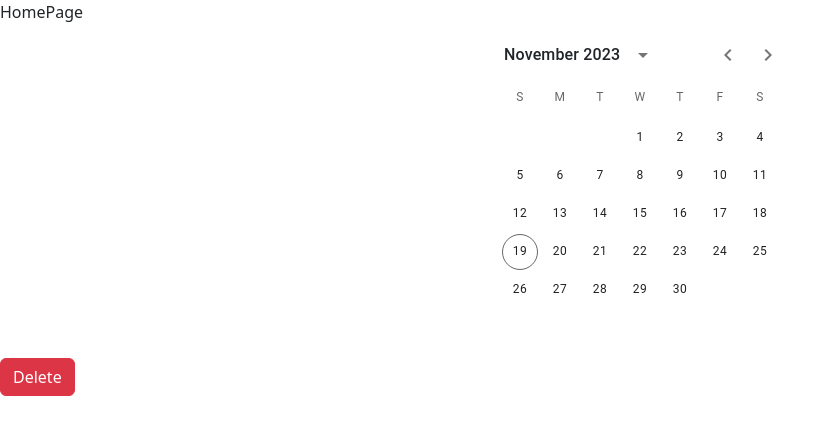
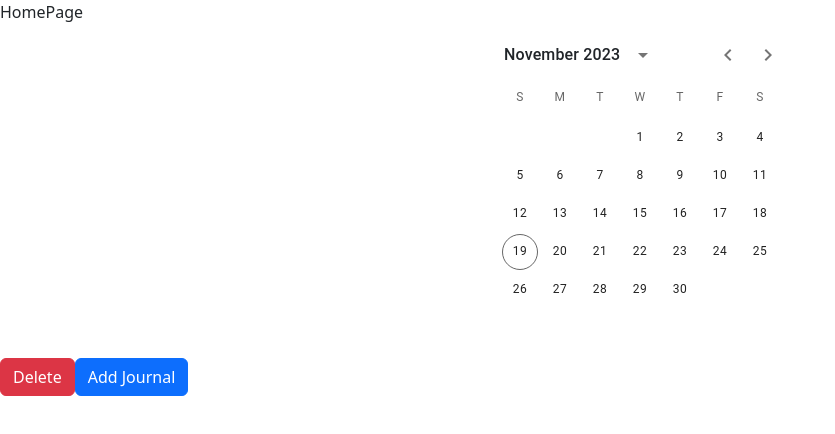
Before and after one commit to jamiema1/Minute-Mood, a React (Create React App) app in the folder frontend/: page / in a window 1280 px wide. Shown: the top 434 px of the page, without its empty margins (0-835 px from the left). Built offline with nearby package versions, Linux system fonts and the light colour scheme.

Commit message:
added journal Modal

```diff
--- a/frontend/package.json
+++ b/frontend/package.json
@@ -12,6 +12,8 @@
     "@testing-library/react": "^13.4.0",
     "@testing-library/user-event": "^13.5.0",
     "bootstrap": "^5.3.2",
+    "dayjs": "^1.11.10",
+    "eslint-config-recommended": "^4.1.0",
     "react": "^18.2.0",
     "react-bootstrap": "^2.9.1",
     "react-dom": "^18.2.0",
--- /dev/null
+++ b/frontend/src/modules/common/components/journalModal.jsx
@@ -0,0 +1,25 @@
+import React, {useState} from "react"
+
+import Button from "react-bootstrap/Button"
+import Modal from "react-bootstrap/Modal"
+
+export default function JournalModal({title, form}) {
+  const [show, setShow] = useState(false)
+
+  const handleClose = () => setShow(false)
+  const handleShow = () => setShow(true)
+
+  const newForm = {...form, props: {...form.props, handleClose}}
+
+  return (
+    <>
+      <Button onClick={handleShow}>{title}</Button>
+      <Modal show={show} onHide={handleClose} backdrop="static" centered>
+        <Modal.Header closeButton>
+          <Modal.Title>{title}</Modal.Title>
+        </Modal.Header>
+        <Modal.Body>{newForm}</Modal.Body>
+      </Modal>
+    </>
+  )
+}
--- a/frontend/src/modules/pages/homePage.jsx
+++ b/frontend/src/modules/pages/homePage.jsx
@@ -1,6 +1,7 @@
 import React from 'react'
 import Calendar from './calendar'
 import DeleteButtonModal from 'modules/common/components/deleteButtonModal'
+import JournalModal from 'modules/common/components/journalModal'
 
 
 
@@ -13,6 +14,10 @@ export default function HomePage() {
         confirmAction={() => alert("deleted")}
         title={"Test Delete"}
       ></DeleteButtonModal>
+      <JournalModal
+        form={<div>Test</div>}
+        title={"Add Journal"}
+      ></JournalModal>
     </div>
 
 
```
Also changed, not shown: 1 other file (tests, documents, lock files or other folders).
